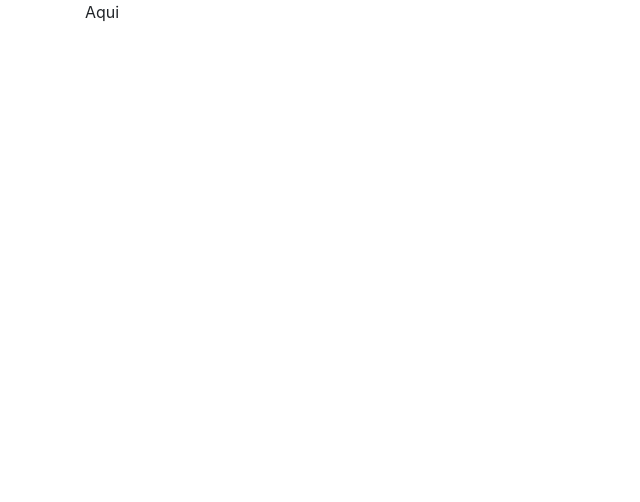
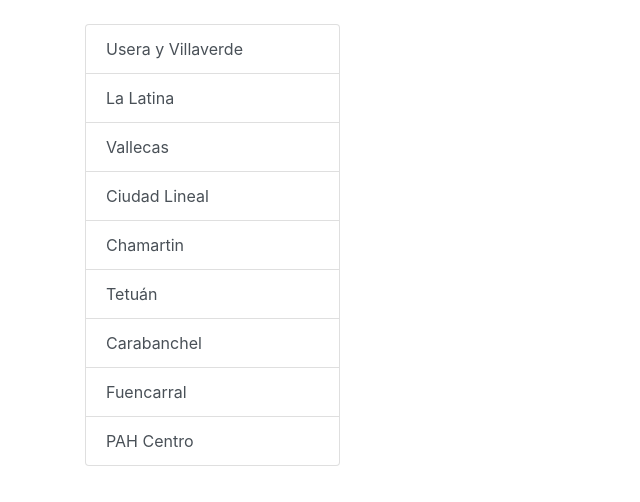
Before and after one commit to emamut/desahuciometro, a React (Create React App) app: page / in a window 1280 px wide. Shown: the top 502 px of the page, without its empty margins (0-640 px from the left). Built offline with nearby package versions, Linux system fonts and the light colour scheme.

Commit message:
add List component

```diff
--- a/src/App.js
+++ b/src/App.js
@@ -1,12 +1,14 @@
 import React from 'react';
-import {Container} from 'reactstrap';
+import {Container, Row} from 'reactstrap';
 
-import Header from './Components/Header';
+import List from './Components/List';
 
 function App() {
   return (
     <Container>
-      <Header></Header>
+      <Row className="mt-4">
+        <List></List>
+      </Row>
     </Container>
   );
 }
--- a/src/Components/Header.js
+++ /dev/null
@@ -1,11 +0,0 @@
-import React from 'react';
-
-class Header extends React.Component {
-  render() {
-    return (
-      <div>Aqui</div>
-    )
-  }
-}
-
-export default Header
--- /dev/null
+++ b/src/Components/List.js
@@ -0,0 +1,21 @@
+import React from 'react';
+import { Col, ListGroup, ListGroupItem } from 'reactstrap';
+import data from '../data.json';
+
+class List extends React.Component {
+  render() {
+    return (
+      <Col md="3">
+        <ListGroup>
+          {
+            data.map((item, key) =>
+              <ListGroupItem key={key} tag="a" href="#" action>{item.name}</ListGroupItem>
+            )
+          }
+        </ListGroup>
+      </Col>
+    )
+  }
+}
+
+export default List
--- /dev/null
+++ b/src/data.json
@@ -0,0 +1,65 @@
+[
+  {
+    "name": "Usera y Villaverde",
+    "families": 302,
+    "families_childs": 242,
+    "childs": 501,
+    "date": "2015-2019"
+  },
+  {
+    "name": "La Latina",
+    "families": 53,
+    "families_childs": 51,
+    "childs": 127,
+    "date": "2018-2019"
+  },
+  {
+    "name": "Vallecas",
+    "families": 60,
+    "families_childs": 23,
+    "childs": 38,
+    "date": "2018-2019"
+  },
+  {
+    "name": "Ciudad Lineal",
+    "families": 24,
+    "families_childs": 22,
+    "childs": 37,
+    "date": "2018"
+  },
+  {
+    "name": "Chamartin",
+    "families": 29,
+    "families_childs": 29,
+    "childs": 48,
+    "date": "2018-2019"
+  },
+  {
+    "name": "Tetuán",
+    "families": 30,
+    "families_childs": 25,
+    "childs": 57,
+    "date": "2018-2019"
+  },
+  {
+    "name": "Carabanchel",
+    "families": 110,
+    "families_childs": 110,
+    "childs": 108,
+    "date": "2018-2019"
+  },
+  {
+    "name": "Fuencarral",
+    "families": 0,
+    "families_childs": 0,
+    "childs": 0,
+    "date": ""
+  },
+  {
+    "name": "PAH Centro",
+    "families": 0,
+    "families_childs": 0,
+    "childs": 0,
+    "date": ""
+  }
+]
```
